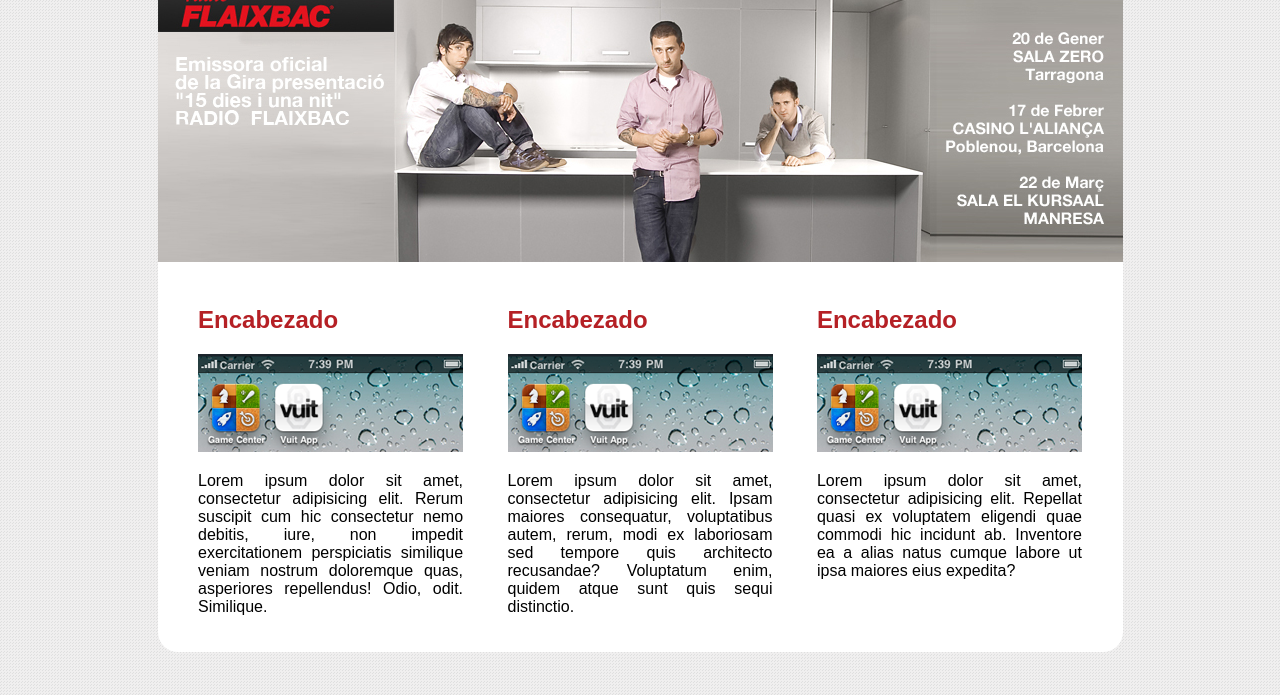
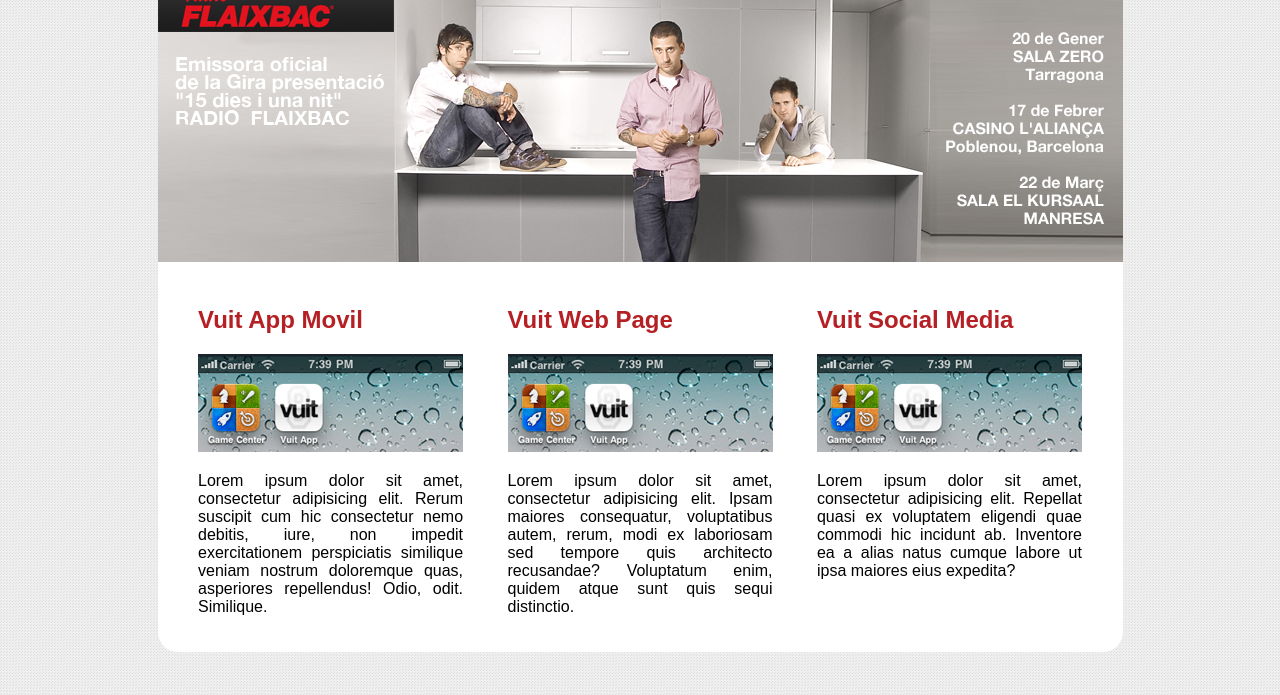
Before and after one commit to BossP1/invie-github, a plain HTML site: page index.html in a window 1280 px wide. Shown: the part 105-800 px from the top of the page. Drawn offline with Linux system fonts and the light colour scheme.

Commit message:
nuevos subtitulos

```diff
--- a/index.html
+++ b/index.html
@@ -67,17 +67,17 @@
         <img src="images/slider.jpg" height="280" width="965" alt="">
         <div class="row">
             <div class="col">
-                <h2>Encabezado</h2>
+                <h2>Vuit App Movil</h2>
                 <img src="images/vuit_app.png" alt="">
                 <p>Lorem ipsum dolor sit amet, consectetur adipisicing elit. Rerum suscipit cum hic consectetur nemo debitis, iure, non impedit exercitationem perspiciatis similique veniam nostrum doloremque quas, asperiores repellendus! Odio, odit. Similique.</p>
             </div>
             <div class="col">
-                <h2>Encabezado</h2>
+                <h2>Vuit Web Page</h2>
                 <img src="images/vuit_app.png" alt="">
                 <p>Lorem ipsum dolor sit amet, consectetur adipisicing elit. Ipsam maiores consequatur, voluptatibus autem, rerum, modi ex laboriosam sed tempore quis architecto recusandae? Voluptatum enim, quidem atque sunt quis sequi distinctio.</p>
             </div>
             <div class="col">
-                <h2>Encabezado</h2>
+                <h2>Vuit Social Media</h2>
                 <img src="images/vuit_app.png" alt="">
                 <p>Lorem ipsum dolor sit amet, consectetur adipisicing elit. Repellat quasi ex voluptatem eligendi quae commodi hic incidunt ab. Inventore ea a alias natus cumque labore ut ipsa maiores eius expedita?</p>
             </div>
```
